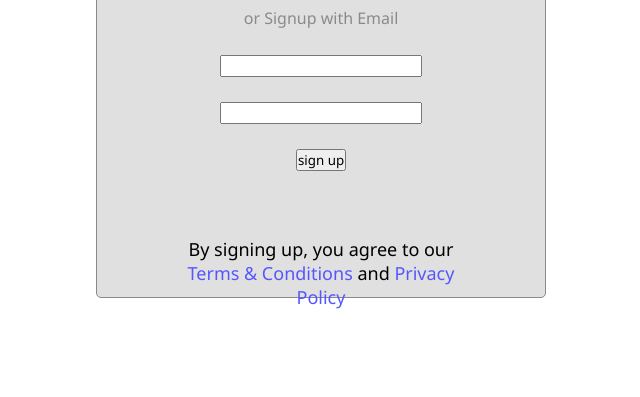
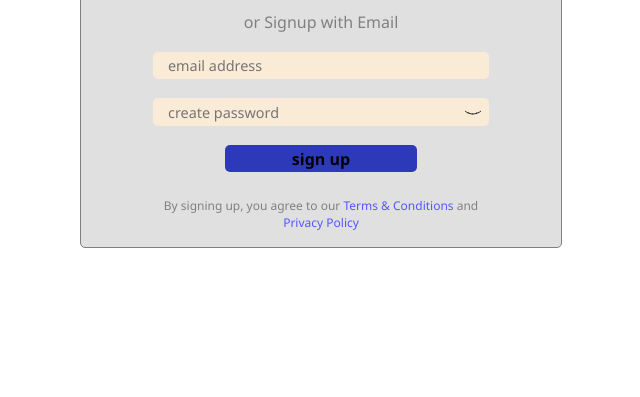
Before and after one commit to Deepest-DARK/deepstudy, a plain HTML site: page deepstudy-frontend/src/pages/signup/index.html in a window 1280 px wide. Shown: the part 403-800 px from the top of the page, without its empty margins (319-959 px from the left). Drawn offline with Linux system fonts and the light colour scheme.

Commit message:
signup page ui created

```diff
--- a/deepstudy-frontend/src/css/index.css
+++ b/deepstudy-frontend/src/css/index.css
@@ -1,3 +1,10 @@
+* {
+    margin: 0;
+    padding: 0;
+    color: var(--text-color);
+    font-family: var(--font-family);
+}
+
 body {
     overflow: hidden;
 }
--- a/deepstudy-frontend/src/css/nav-bar.css
+++ b/deepstudy-frontend/src/css/nav-bar.css
@@ -41,7 +41,7 @@ ul {
 #btn-signin,
 #btn-signup {
     all: unset;
-    font-size: var(--text-size);
+    font-size: 1rem;
     background-color: var(--secondary-color);
     padding: 8px;
     border-radius: 5px;
--- a/deepstudy-frontend/src/css/sign-up.css
+++ b/deepstudy-frontend/src/css/sign-up.css
@@ -1,3 +1,22 @@
+/* heights
+signup-container : 75%
+signup-header    : 30%
+main             : 60% , {
+                            auth : 30%
+                            form : 70%
+                        }
+footer : 10%
+
+*/
+
+
+* {
+    margin: 0;
+    padding: 0;
+    color: var(--text-color);
+    font-family: var(--font-family);
+}
+
 body {
     background-color: var(--background-color);
     display: flex;
@@ -11,8 +30,8 @@ body {
     background-color: var(--primary-color);
     border: 1px solid var(--secondary-color);
     border-radius: 5px;
-    width: 35%;
-    height: 75%;
+    width: 480px;
+    height: 500px;
 }
 
 #signup-header {
@@ -24,8 +43,8 @@ body {
     height: 30%;
 }
 
-#signup-header p{
-    font-size: 0.9rem;
+#signup-header p {
+    font-size: var(--text-size);
     color: var(--secondary-color);
 }
 
@@ -34,7 +53,7 @@ a {
     color: rgb(86, 86, 255);
 }
 
-main{
+main {
     height: 60%;
     /* background-color: red; */
 }
@@ -76,35 +95,87 @@ main{
 }
 
 #google-auth:hover,
-#github-auth:hover{
+#github-auth:hover {
     cursor: pointer;
 }
 
-form{
+form {
+    box-sizing: border-box;
     height: 70%;
     padding-top: 5%;
     display: flex;
     flex-direction: column;
     align-items: center;
     gap: 10%;
-    /* background-color: red;   */
+    /* background-color: red; */
 }
 
-form div{
+form div {
     text-align: center;
     color: var(--secondary-color);
 }
 
+#email,
+#password {
+    all: unset;
+    box-sizing: border-box;
+    width: 70%;
+    height: 15%;
+    background-color: antiquewhite;
+    border-radius: 5px;
+    color: black;
+    padding-left: 15px;
+    padding-right: 15px;
+    font-size: 0.9rem;
+}
 
-footer{
+#email:focus,
+#password:focus {
+    outline: none;
+}
+
+#password-visibility-toggle {
+    position: relative;
+    height: 15%;
+    width: 70%;
+}
+
+#eye-open:hover,
+#eye-closed:hover {
+    cursor: pointer;
+}
+
+#password {
+    height: 100%;
+    width: 100%;
+    text-align: start;
+    padding-right: 40px;
+}
+
+#submit-signup {
+    all: unset;
+    width: 40%;
+    height: 15%;
+    border-radius: 5px;
+    text-align: center;
+    font-weight: 900;
+    background-color: rgb(44, 58, 185);
+}
+
+#submit-signup:hover {
+    cursor: pointer;
+}
+
+
+#terms-footer {
+    /* background-color: green; */
+    width: 70%;
     height: 10%;
-    width: 70%;
     margin: auto;
     text-align: center;
     font-size: var(--text-size);
-    /* background-color: green; */
 }
 
-footer a{
-    /* color: black; */
+#terms-footer p {
+    color: var(--secondary-color);
 }
--- a/deepstudy-frontend/src/js/signUp.js
+++ b/deepstudy-frontend/src/js/signUp.js
@@ -1,3 +1,21 @@
 import { applyTheme } from "../utils/globalVariables.js";
 
 applyTheme()
+
+function toggleEye() {
+    document.getElementById('eye-closed').addEventListener('click', (e) => {
+        document.getElementById('eye-open').style.display = 'inline-block'
+        document.getElementById('eye-closed').style.display = 'none'
+        document.getElementById('password').type = 'text'
+    })
+
+    document.getElementById('eye-open').addEventListener('click', (e) => {
+        document.getElementById('eye-open').style.display = 'none'
+        document.getElementById('eye-closed').style.display = 'inline-block'
+        document.getElementById('password').type = 'password'
+    })
+}
+
+document.addEventListener('DOMContentLoaded', () => {
+    toggleEye()
+})
--- a/deepstudy-frontend/src/pages/signup/index.html
+++ b/deepstudy-frontend/src/pages/signup/index.html
@@ -9,15 +9,6 @@
 
     <script type="module" src="../../js/signUp.js"></script>
 </head>
-
-<style>
-    * {
-        margin: 0;
-        padding: 0;
-        color: var(--text-color);
-        font-family: var(--font-family);
-    }
-</style>
 
 <body>
     <div id="signup-container">
@@ -38,12 +29,28 @@
             </section>
             <form action="">
                 <div>or Signup with Email </div>
-                <input type="email" id="email" name="email" required>
-                <input type="password" id="email" name="email" required>
-                <button type="submit">sign up</button>
+                <input id="email" type="email" name="email" placeholder="email address" required>
+                <div id="password-visibility-toggle">
+                    <input id="password" type="password" name="password" placeholder="create password" required>
+                    <svg id="eye-open" style="display:none;position:absolute; top: 3; right: 6;" width="20" height="20"
+                        viewBox="0 0 100 100" xmlns="http://www.w3.org/2000/svg">
+                        <path d="M10,50 C20,30 40,20 50,20 C60,20 80,30 90,50 C80,70 60,80 50,80 C40,80 20,70 10,50"
+                            fill="none" stroke="black" stroke-width="4" />
+                        <circle cx="50" cy="50" r="10" fill="black" />
+                    </svg>
+                    <svg id="eye-closed" style="position:absolute; top: 3; right: 6;" width="20" height="20"
+                        viewBox="0 0 100 100" xmlns="http://www.w3.org/2000/svg">
+                        <path d="M10,50 C20,60 40,65 50,65 C60,65 80,60 90,50" fill="none" stroke="black"
+                            stroke-width="4" />
+                        <line x1="30" y1="55" x2="25" y2="65" stroke="black" stroke-width="2" />
+                        <line x1="50" y1="60" x2="45" y2="70" stroke="black" stroke-width="2" />
+                        <line x1="70" y1="55" x2="65" y2="65" stroke="black" stroke-width="2" />
+                    </svg>
+                </div>
+                <button id="submit-signup" type="submit">sign up</button>
             </form>
         </main>
-        <footer class="terms-footer">
+        <footer id="terms-footer">
             <p>
                 By signing up, you agree to our
                 <a href="../terms-conditions/" target="_blank">Terms & Conditions</a> and
--- a/deepstudy-frontend/src/utils/globalVariables.js
+++ b/deepstudy-frontend/src/utils/globalVariables.js
@@ -2,18 +2,18 @@
 const themes = {
   light: {
     '--primary-color': '#e0e0e0',
-    '--secondary-color': '#8a8a8a',
+    '--secondary-color': 'gray',
     '--nav-color': '#ffffff',
     '--background-color': '#ffffff',
     '--text-color': 'black',
-    '--text-size': '18px',
+    '--text-size': '12px',
     '--icon-color': '#000000',
     '--icon-size': '30px',
     '--font-family': "'Segoe UI', Tahoma, Geneva, Verdana, sans-serif"
   },
   dark: {
     '--primary-color': '#212121',
-    '--secondary-color': '#4d4d4d',
+    '--secondary-color': 'gray',
     '--nav-color': '#212121',
     '--background-color': '#202124',
     '--text-color': 'white',
@@ -30,6 +30,5 @@ export function applyTheme() {
   Object.keys(theme).forEach(property => {
     document.documentElement.style.setProperty(property, theme[property])
     // console.log(property," ", theme[property]);
-
   })
 }
```
Also changed, not shown: deepstudy-frontend/src/index.html (+0 -8 lines).
